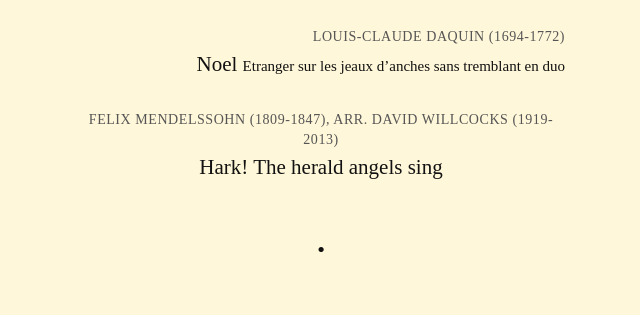
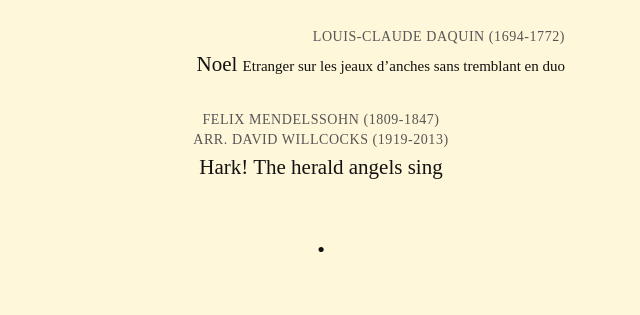
Before and after one commit to HermannEnsemble/Natale2026, a plain HTML site: page index.html in a window 1280 px wide. Shown: the part 914-1229 px from the top of the page, without its empty margins (319-959 px from the left). Drawn offline with Linux system fonts and the light colour scheme.

Commit message:
Fix formatting of composer and arranger names

```diff
--- a/index.html
+++ b/index.html
@@ -178,7 +178,7 @@
     <p class="p l"><span class="c">Anonimo</span><span class="t">Campanas de Belèn</span></p>
     <p class="p r"><span class="c">Louis-Claude Daquin (1694-1772)</span><span class="t">Noel <small>Etranger sur les
           jeaux d’anches sans tremblant en duo</small></span></p>
-    <p class="p m"><span class="c">Felix Mendelssohn (1809-1847), arr. David Willcocks (1919-2013)</span><span
+    <p class="p m"><span class="c">Felix Mendelssohn (1809-1847)<br>arr. David Willcocks (1919-2013)</span><span
         class="t">Hark! The herald angels sing</span></p>
 
     <div class="orn" aria-hidden="true" style="margin-top:56px">•</div>
```
